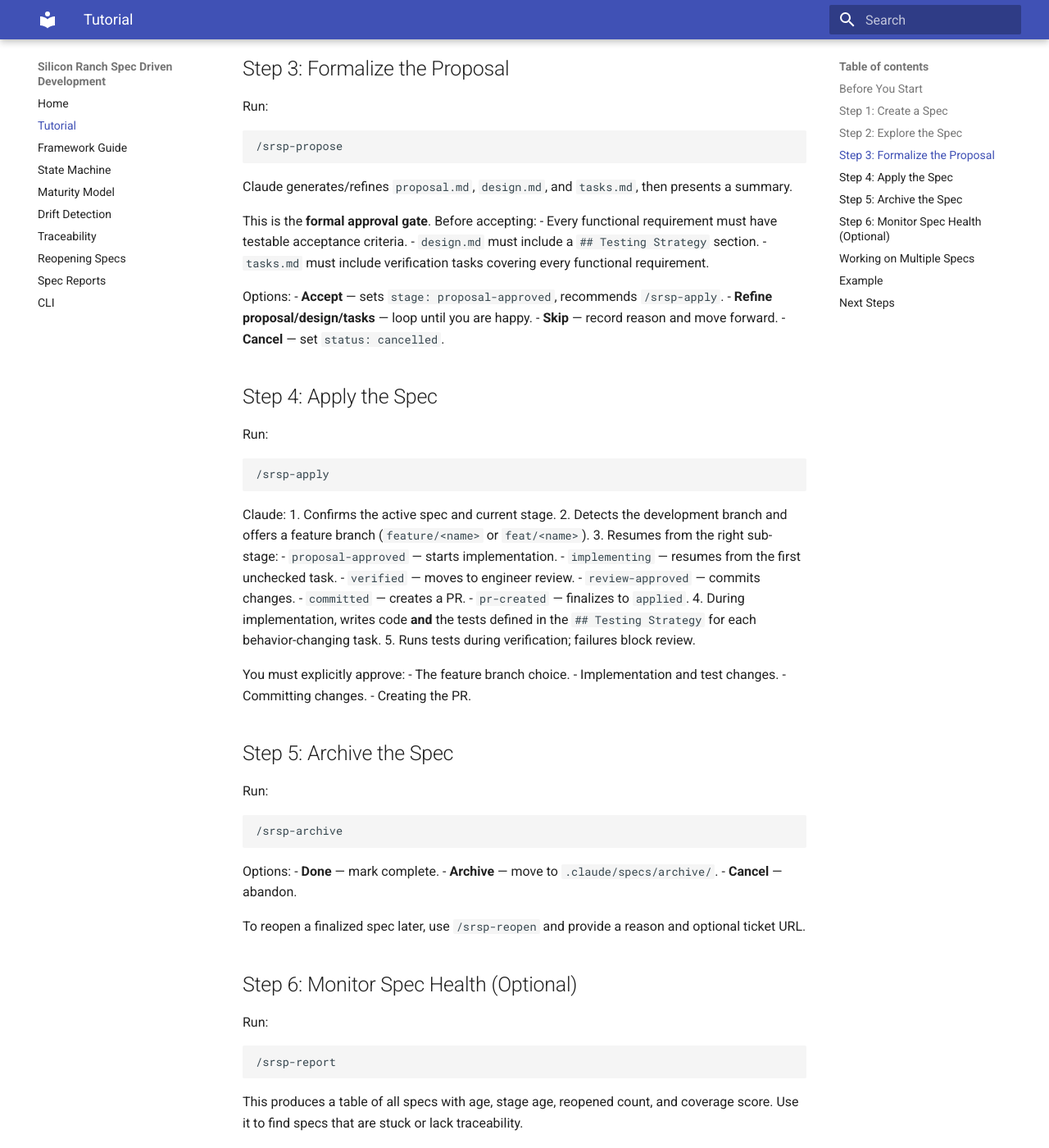
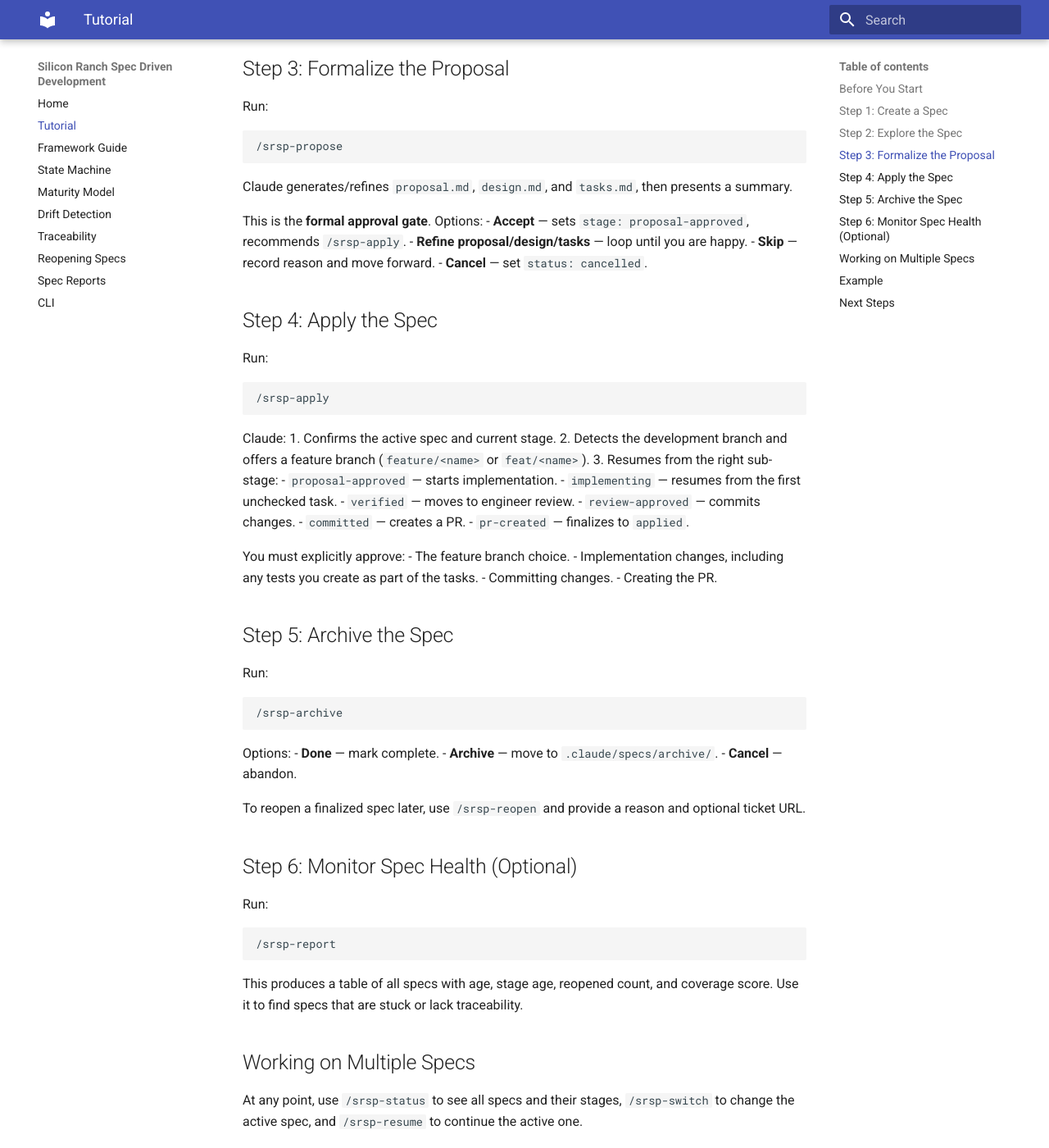
Before and after one commit to silicon-ranch-team/siliconranch-spec, an MkDocs documentation site: the page built from docs/tutorial.md, in a window 1280 px wide and 1400 px high, scrolled down 1079 px. Shown: the whole window at 82% size. Built offline with MkDocs 1.6.1 and Material for MkDocs 9.7.7, drawn with Linux system fonts in a browser that asks for light colours.

Commit message:
docs(skills): clarify engineer-owned test creation
- srsp-apply: state that tests are created/updated as part of implementation tasks

- srsp-tasks: include creating/updating tests in Verification Tasks

- docs/spec-driven-framework.md, tutorial.md, coverage.md: clarify that SRSP runs and verifies tests but does not generate them

- docs/coverage.md: remove incorrect silicon-ranch-spec CLI

Usage: srsp <command> [options]

Commands:
  init       Install SRSP skills and docs into the current project.
  start      Create a new spec workspace (use --template <name> to pre-seed).
  status     Show active spec and list all specs.
  switch     Switch the active spec.
  doctor     Validate the active spec metadata and artifacts.
  help       Show this help message.

For the full workflow, use these commands inside Claude Code:
  /srsp-start
  /srsp-explore
  /srsp-propose
  /srsp-apply
  /srsp-archive CLI reference

```diff
--- a/docs/tutorial.md
+++ b/docs/tutorial.md
@@ -62,12 +62,7 @@ Run:
 
 Claude generates/refines `proposal.md`, `design.md`, and `tasks.md`, then presents a summary.
 
-This is the **formal approval gate**. Before accepting:
-- Every functional requirement must have testable acceptance criteria.
-- `design.md` must include a `## Testing Strategy` section.
-- `tasks.md` must include verification tasks covering every functional requirement.
-
-Options:
+This is the **formal approval gate**. Options:
 - **Accept** — sets `stage: proposal-approved`, recommends `/srsp-apply`.
 - **Refine proposal/design/tasks** — loop until you are happy.
 - **Skip** — record reason and move forward.
@@ -91,12 +86,10 @@ Claude:
    - `review-approved` — commits changes.
    - `committed` — creates a PR.
    - `pr-created` — finalizes to `applied`.
-4. During implementation, writes code **and** the tests defined in the `## Testing Strategy` for each behavior-changing task.
-5. Runs tests during verification; failures block review.
 
 You must explicitly approve:
 - The feature branch choice.
-- Implementation and test changes.
+- Implementation changes, including any tests you create as part of the tasks.
 - Committing changes.
 - Creating the PR.
 
```
Also changed, not shown: .claude/skills/srsp-apply.md (+2 -4 lines), .claude/skills/srsp-tasks.md (+2 -3 lines), docs/coverage.md (+3 -5 lines), docs/spec-driven-framework.md (+1 -1 lines).
